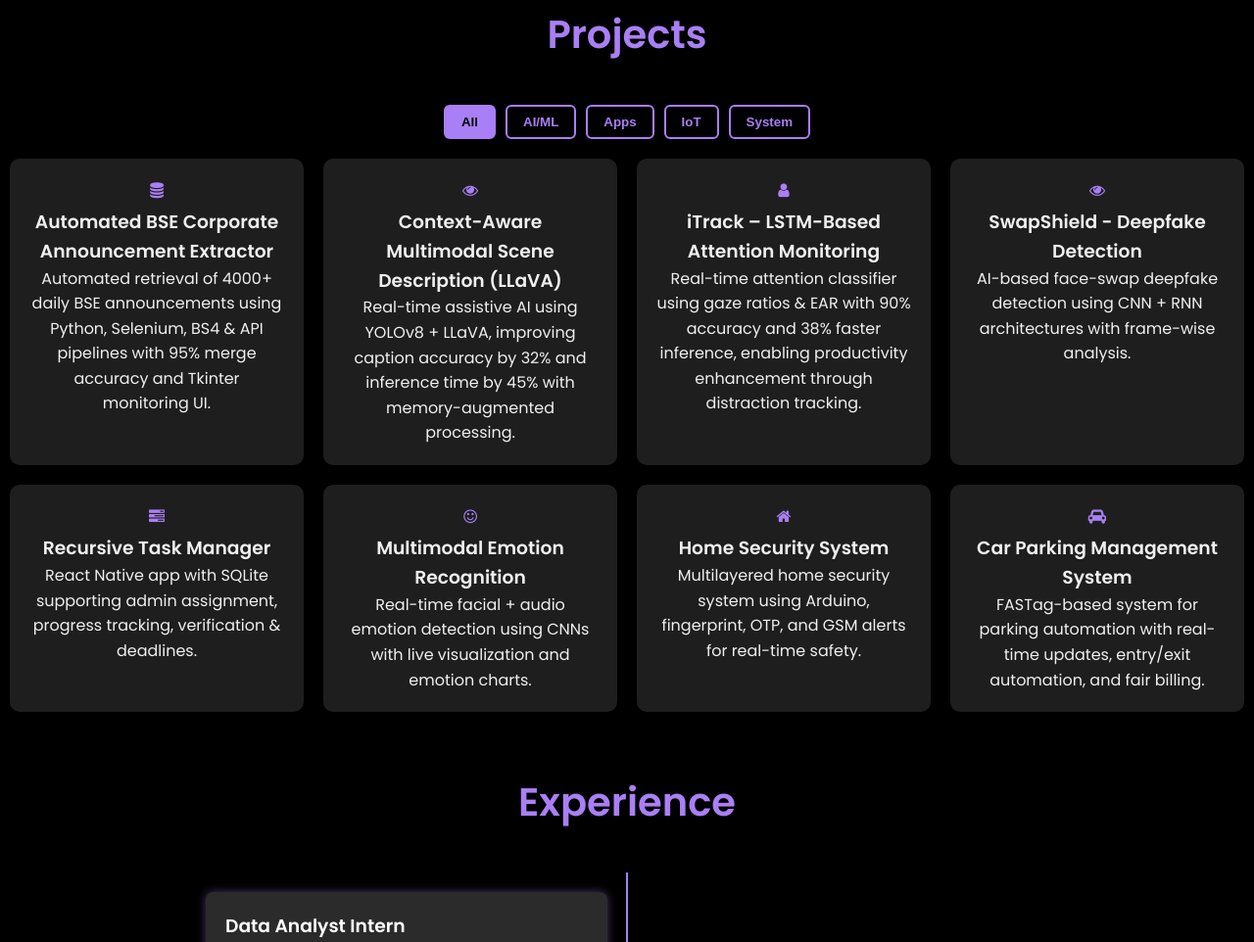
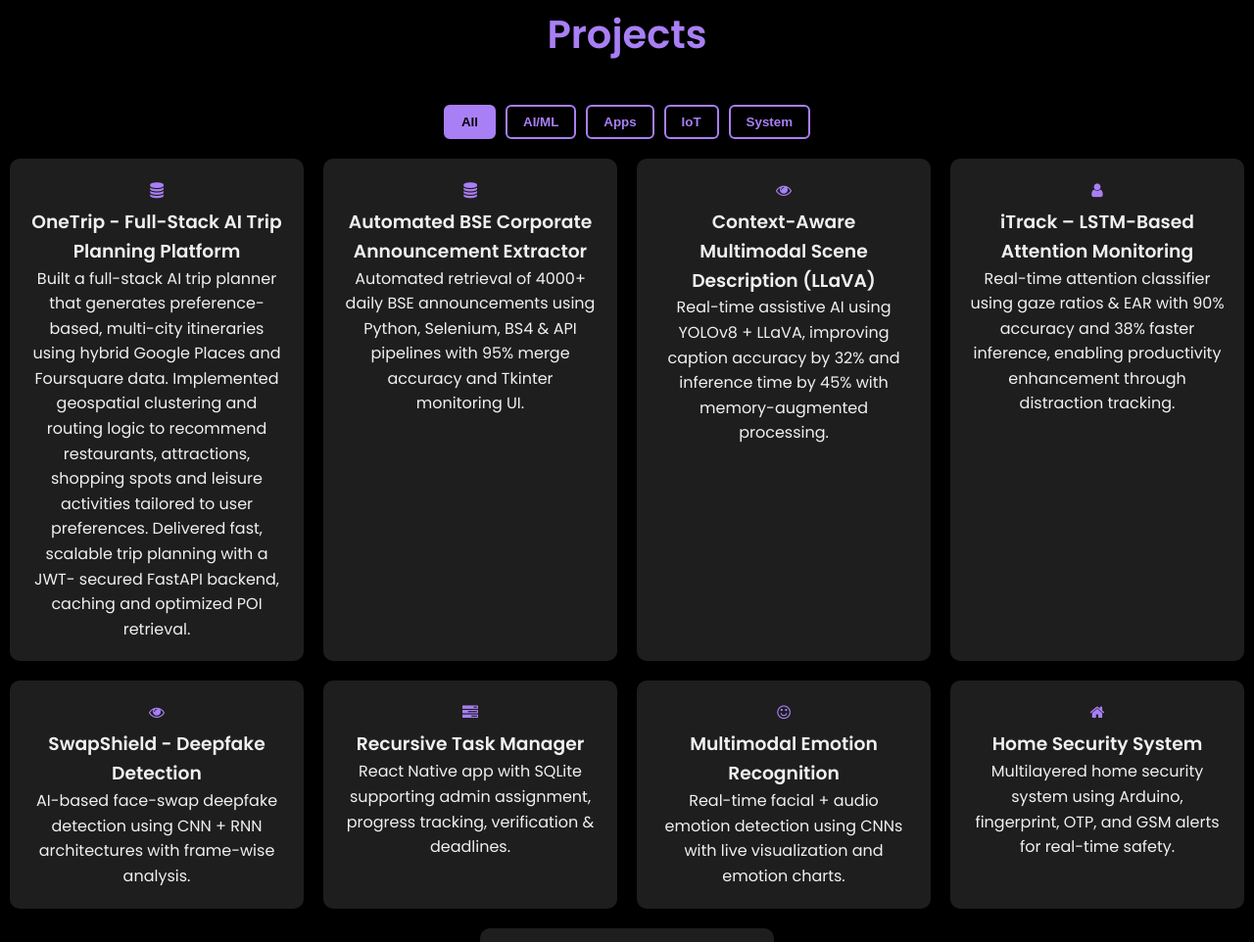
Before and after one commit to Kishore2808/portfolio, a plain HTML site: page index.html in a window 1280 px wide. Shown: the part 1151-2113 px from the top of the page at 98% size. Drawn offline with Linux system fonts and the light colour scheme.

Commit message:
Add project card for OneTrip trip planning platform
Added a project card for OneTrip, detailing its features and technology stack.

```diff
--- a/index.html
+++ b/index.html
@@ -176,6 +176,17 @@
 
       <div class="projects">
 
+        <div class="project-card" data-category="app">
+          <i class="fa fa-database project-icon"></i>
+          <h3>OneTrip - Full-Stack AI Trip Planning Platform</h3>
+          <p>
+            Built a full-stack AI trip planner that generates preference-based, multi-city itineraries using hybrid Google Places
+            and Foursquare data. Implemented geospatial clustering and routing logic to recommend restaurants, attractions,
+            shopping spots and leisure activities tailored to user preferences. Delivered fast, scalable trip planning with a JWT-
+            secured FastAPI backend, caching and optimized POI retrieval.
+          </p>
+        </div>
+
         <!-- Automated BSE Corporate Announcement Extractor -->
         <div class="project-card" data-category="system">
           <i class="fa fa-database project-icon"></i>
```
